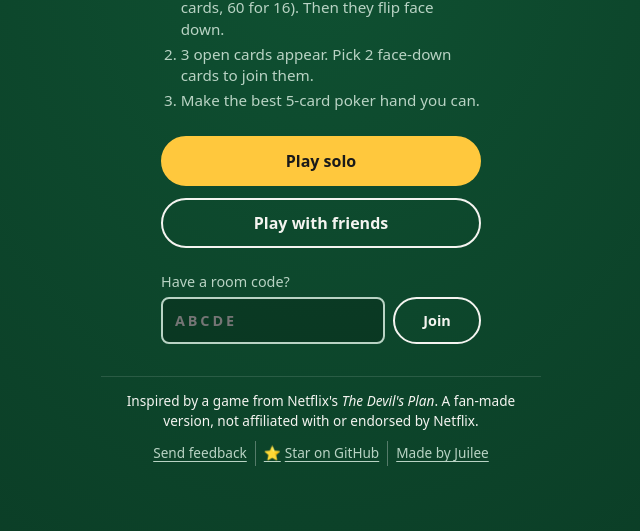
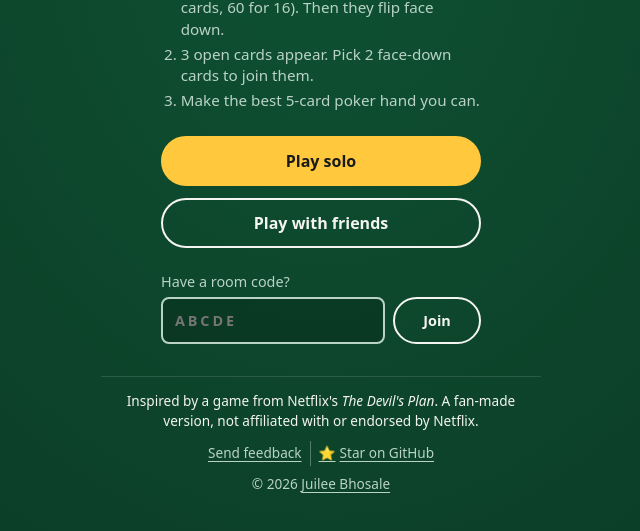
Before and after one commit to juileebhosale/memory-poker, a website with bundled scripts: page memory-poker/index.html in a window 1280 px wide. Shown: the part 75-606 px from the top of the page, without its empty margins (319-959 px from the left). Built offline with nearby package versions, Linux system fonts and the light colour scheme.

Commit message:
Footer: add © 2026 Juilee Bhosale (linked), replacing "Made by Juilee"
Two links on one row, copyright on its own line below, at every width.

Co-Authored-By: Claude Opus 5.5 <noreply@anthropic.com>
Claude-Session: https://claude.ai/code/session_01GG2WL6zMiwkwr79GvYdsnK

```diff
--- a/memory-poker/index.html
+++ b/memory-poker/index.html
@@ -213,8 +213,10 @@
       <nav class="footer-links" aria-label="Feedback and links">
         <a href="https://tally.so/r/vXDN6g" target="_blank" rel="noopener">Send feedback</a>
         <a href="https://github.com/juileebhosale/memory-poker" target="_blank" rel="noopener"><span aria-hidden="true">⭐</span> Star on GitHub</a>
-        <a href="https://juileebhosale.com/" target="_blank" rel="noopener">Made by Juilee</a>
       </nav>
+      <p class="footer-copyright">
+        © 2026 <a href="https://juileebhosale.com/" target="_blank" rel="noopener">Juilee Bhosale</a>
+      </p>
     </footer>
   </main>
 
--- a/memory-poker/styles.css
+++ b/memory-poker/styles.css
@@ -759,8 +759,19 @@ body {
 .footer-links a + a { border-left: 1px solid rgba(255, 255, 255, 0.3); }
 .footer-links a:hover,
 .footer-links a:focus-visible { color: var(--text); }
-/* Too narrow for one row: stack the links, no dividers. */
-@media (max-width: 389px) {
+/* Very narrow screens: stack the two links, no divider. */
+@media (max-width: 299px) {
   .footer-links { flex-direction: column; }
   .footer-links a + a { border-left: none; }
 }
+.footer-copyright {
+  margin: 8px 0 0;
+  color: var(--muted);
+}
+.footer-copyright a {
+  color: var(--muted);
+  text-decoration: underline;
+  text-underline-offset: 3px;
+}
+.footer-copyright a:hover,
+.footer-copyright a:focus-visible { color: var(--text); }
```
Also changed, not shown: CLAUDE.md (+1 -1 lines).
